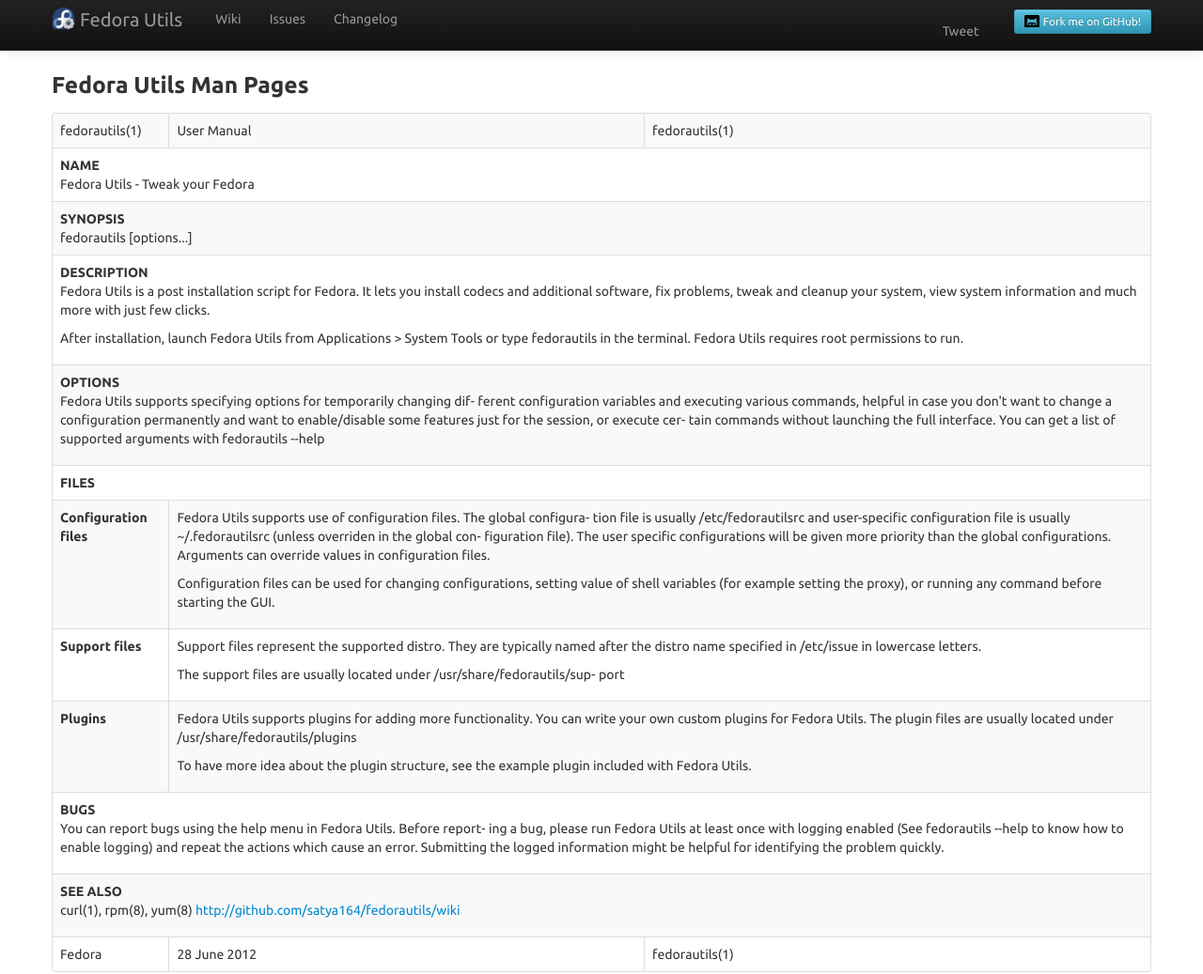
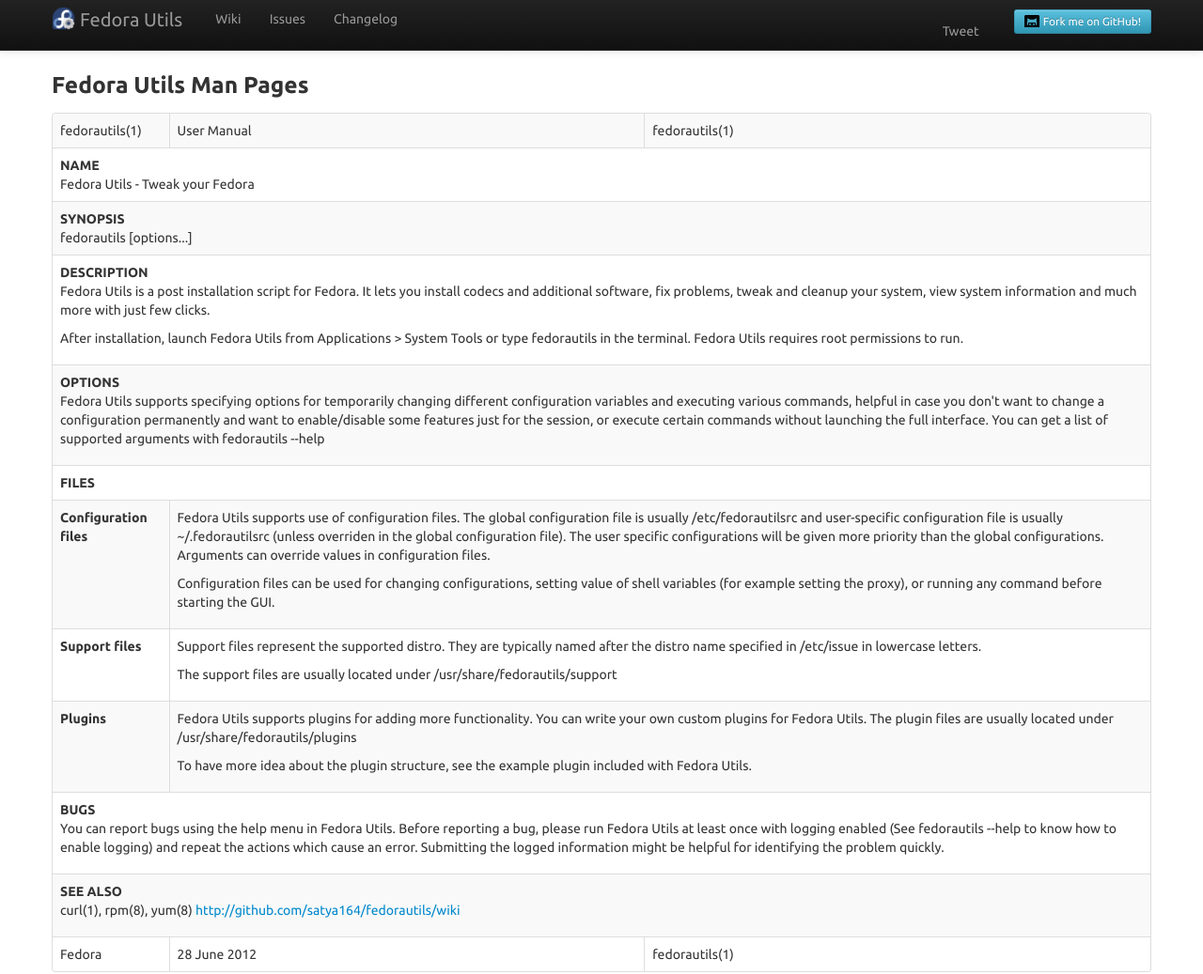
Before and after one commit to rpmfusion-infra/fedy, a plain HTML site: page man.html in a window 1280 px wide. Shown: the top 1037 px of the page at 94% size. Drawn offline with nearby package versions, Linux system fonts and the light colour scheme.

Commit message:
Fix the likes and - in man

```diff
--- a/man.html
+++ b/man.html
@@ -2,7 +2,7 @@
 <html lang="en">
 	<head>
 		<meta charset="utf-8">
-		<title>Fedora Utils</title>
+		<title>Fedora Utils - Tweak your Fedora</title>
 		<meta name="viewport" content="width=device-width, initial-scale=1.0">
 		<meta name="description" content="">
 		<meta name="author" content="">
@@ -52,7 +52,7 @@
 			<div class="navbar-inner">
 				<div class="container">
 					<a class="btn btn-navbar" data-toggle="collapse" data-target=".nav-collapse"> <span class="icon-bar"></span> <span class="icon-bar"></span> <span class="icon-bar"></span> </a>
-					<a class="brand" href="#"><img src="assets/fedorautils.png">Fedora Utils</a>
+					<a class="brand" href="/"><img src="assets/fedorautils.png">Fedora Utils</a>
 					<div class="nav-collapse collapse">
 						<ul class="nav">
 							<li>
@@ -68,10 +68,10 @@
 						<div class="pull-right">
 							<ul class="nav myshare">
 								<li>
-									<g:plusone size="medium"></g:plusone>
+									<g:plusone size="medium" data-href="http://satya164.github.com/fedorautils/" ></g:plusone>
 								</li>
 								<li>
-									<a href="https://twitter.com/share" class="twitter-share-button" data-url="http://fedorautils.sourceforge.net" data-text="Tweak your Fedora" data-via="satya164" data-hashtags="fedorautils">Tweet</a>
+									<a href="https://twitter.com/share" class="twitter-share-button" data-url="http://satya164.github.com/fedorautils/" data-text="Tweak your Fedora" data-via="satya164" data-hashtags="fedorautils">Tweet</a>
 									<script>
 										! function(d, s, id) {
 											var js, fjs = d.getElementsByTagName(s)[0];
@@ -85,7 +85,7 @@
 									</script>
 								</li>
 								<li>
-									<div class="fb-like" data-layout="button_count" data-send="false" data-width="300" data-colorscheme="light" data-show-faces="false"></div>
+									<div class="fb-like" data-href="http://satya164.github.com/fedorautils/" data-layout="button_count" data-send="false" data-width="300" data-colorscheme="light" data-show-faces="false"></div>
 								</li>
 							</ul>
 							<a class="btn btn-info btn-small forkme" href="https://github.com/satya164/fedorautils/"> <i class="mygithub">Fork me on GitHub!</i></a>
@@ -134,11 +134,11 @@
 					<td colspan="3"><strong>OPTIONS</strong>
 					<br />
 					<p>
-						Fedora Utils supports specifying options for temporarily changing  dif‐
-						ferent  configuration variables and executing various commands, helpful
+						Fedora Utils supports specifying options for temporarily changing  different
+						configuration variables and executing various commands, helpful
 						in case you don't want to change a configuration permanently  and  want
-						to  enable/disable  some features just for the session, or execute cer‐
-						tain commands without launching the full interface. You can get a  list
+						to  enable/disable  some features just for the session, or execute certain
+						commands without launching the full interface. You can get a  list
 						of supported arguments with fedorautils --help
 					</p></td>
 				</tr>
@@ -151,10 +151,10 @@
 					<td colspan="1"><strong>Configuration files</strong></td>
 					<td colspan="2">
 					<p>
-						Fedora Utils supports use of configuration files. The global configura‐
-						tion file is usually /etc/fedorautilsrc and user-specific configuration
-						file  is  usually ~/.fedorautilsrc (unless overriden in the global con‐
-						figuration file). The user specific configurations will be  given  more
+						Fedora Utils supports use of configuration files. The global configuration
+						file is usually /etc/fedorautilsrc and user-specific configuration
+						file  is  usually ~/.fedorautilsrc (unless overriden in the global configuration
+						file). The user specific configurations will be  given  more
 						priority  than the global configurations. Arguments can override values
 						in configuration files.
 					</p>
@@ -173,8 +173,7 @@
 						after the distro name specified in /etc/issue in lowercase letters.
 					</p>
 					<p>
-						The support files are usually located under /usr/share/fedorautils/sup‐
-						port
+						The support files are usually located under /usr/share/fedorautils/support
 					</p></td>
 				</tr>
 				<tr>
@@ -194,8 +193,8 @@
 					<td colspan="3"><strong>BUGS</strong>
 					<br />
 					<p>
-						You can report bugs using the help menu in Fedora Utils. Before report‐
-						ing a bug, please run Fedora Utils at least once with  logging  enabled
+						You can report bugs using the help menu in Fedora Utils. Before reporting
+						a bug, please run Fedora Utils at least once with  logging  enabled
 						(See  fedorautils  --help to know how to enable logging) and repeat the
 						actions which cause an error. Submitting the logged  information  might
 						be helpful for identifying the problem quickly.
```
